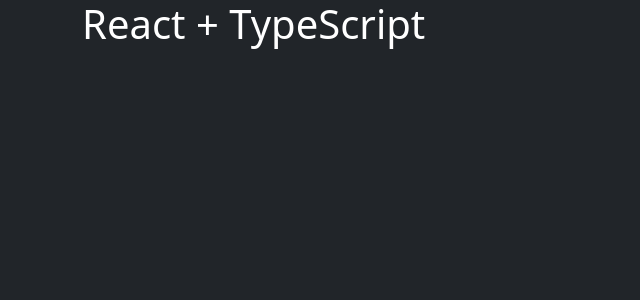
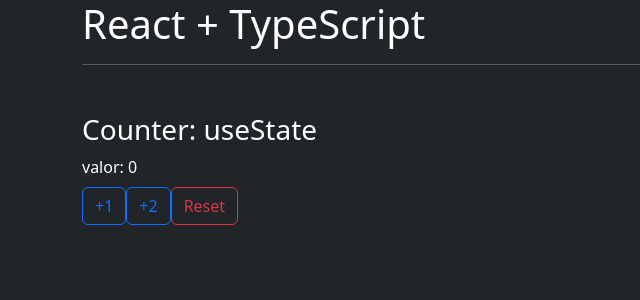
Before and after one commit to luismedellin/react-with-ts, a React (Create React App) app: page / in a window 1280 px wide. Shown: the top 300 px of the page, without its empty margins (0-640 px from the left). Built offline with nearby package versions, Linux system fonts and the light colour scheme.

Commit message:
Add counter

```diff
--- a/src/App.tsx
+++ b/src/App.tsx
@@ -1,7 +1,11 @@
+import { Counter } from "./components/Counter";
+
 function App() {
   return (
     <>
       <h1>React + TypeScript</h1>
+      <hr/>
+      <Counter />
     </>
   );
 }
--- /dev/null
+++ b/src/components/Counter.tsx
@@ -0,0 +1,36 @@
+import { useState } from 'react';
+
+export const Counter = () => {
+
+    const [counter, setCounter] = useState(0);
+
+    const incrementar = (numero: number = 1):void => {
+        setCounter(counter + numero );
+    }
+
+
+  return (
+    <div className="mt-5">
+        <h3>Counter: useState</h3>
+        <span>valor: {counter}</span>
+        <br />
+        <button
+            onClick={ () => incrementar(1) }
+            className="btn btn-outline-primary mt-2">
+            +1
+        </button>
+
+        <button
+            onClick={ () => incrementar(2) }
+            className="btn btn-outline-primary mt-2">
+            +2
+        </button>
+
+        <button
+            onClick={ () =>setCounter(0) }
+            className="btn btn-outline-danger mt-2">
+            Reset
+        </button>
+    </div>
+  )
+}
```
